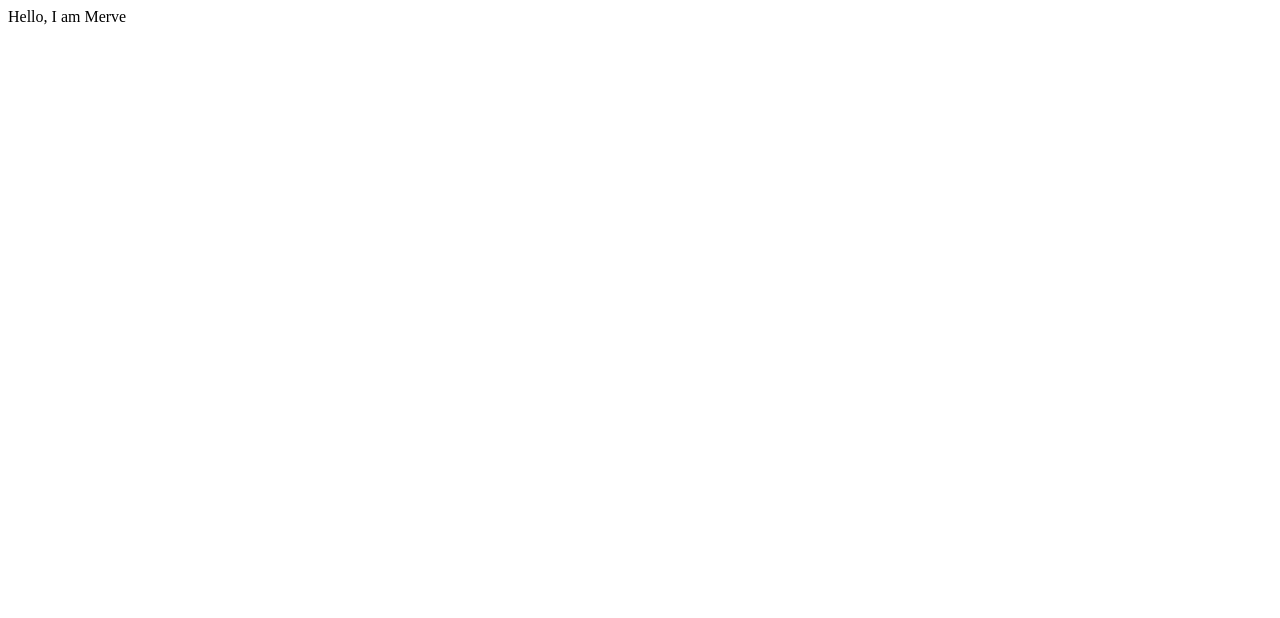
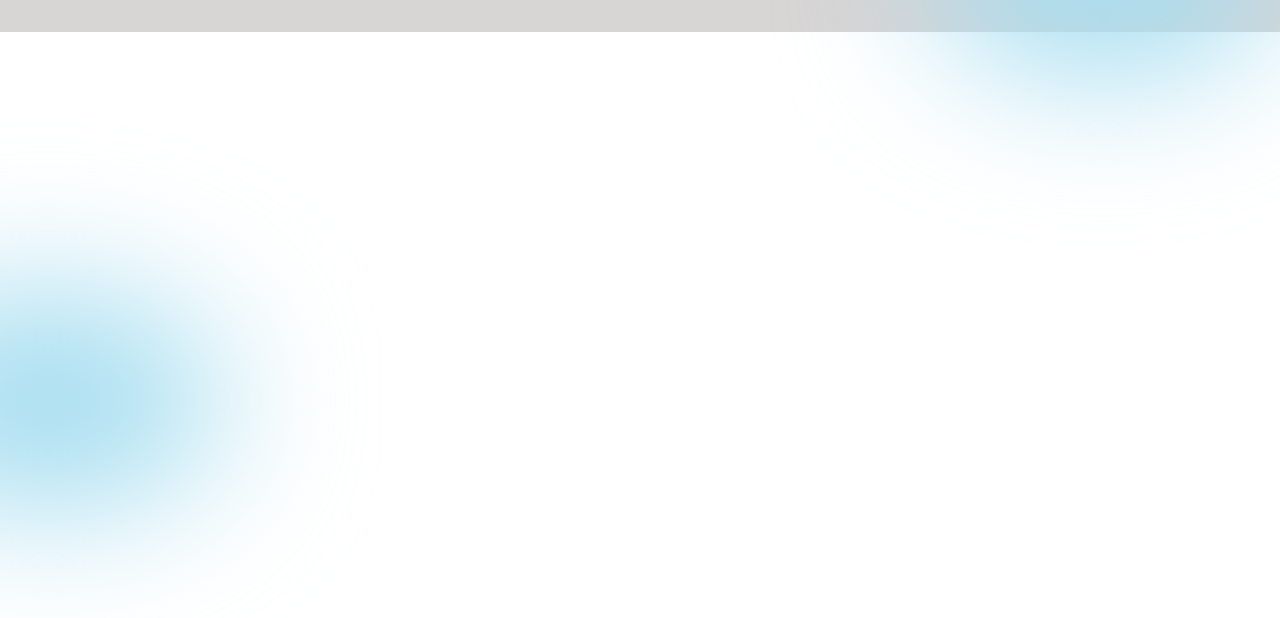
Before and after one commit to mervebilgin/Social_Media_Website, a React (Create React App) app in the folder client/: page / in a window 1280 px wide. Shown: the top 618 px of the page. Built offline with nearby package versions, Linux system fonts and the light colour scheme.

Commit message:
Create App component

```diff
--- a/client/public/index.html
+++ b/client/public/index.html
@@ -1,20 +1,27 @@
 <!DOCTYPE html>
 <html lang="en">
-
   <head>
     <meta charset="utf-8" />
-    <link rel="icon" href="%PUBLIC_URL%/favicon.ico" />
     <meta name="viewport" content="width=device-width, initial-scale=1" />
     <meta name="theme-color" content="#000000" />
     <meta
       name="description"
       content="Web site created using create-react-app"
     />
-    <link rel="apple-touch-icon" href="%PUBLIC_URL%/logo192.png" />
-    <link rel="manifest" href="%PUBLIC_URL%/manifest.json" />
+    <link rel="preconnect" href="https://fonts.googleapis.com" />
+    <link rel="preconnect" href="https://fonts.gstatic.com" crossorigin />
+    <link
+      href="https://fonts.googleapis.com/css2?family=Inter:wght@400;600;700&display=swap"
+      rel="stylesheet"
+    />
+    <style>
+      body{
+        font-family: 'Inter', sans-serif;
+        margin: 0;
+      }
+    </style>
     <title>Bilgin Media</title>
   </head>
-
   <body>
     <noscript>You need to enable JavaScript to run this app.</noscript>
     <div id="root"></div>
--- a/client/src/App.css
+++ b/client/src/App.css
@@ -1,4 +1,5 @@
 :root {
+  --pink: #dc3545;
   --yellow: #f5c32c;
   --orange: #fca61f;
   --black: #242d49;
@@ -8,8 +9,29 @@
   --cardColor: rgba(255, 255, 255, 0.64);
   --buttonBg: linear-gradient(98.63deg, #f9a225 0%, #f95f35 100%);
   --inputColor: rgba(40, 52, 62, 0.07);
-  --photo: #4CB256;
-  --video: #4A4EB7;
-  --location: #EF5757;
---shedule: #E1AE4A;
+  --photo: #4cb256;
+  --video: #4a4eb7;
+  --location: #ef5757;
+  --shedule: #e1ae4a;
 }
+
+/* Header section on Home Page */
+.App{
+  overflow: hidden;
+  color: var(--black);
+  background: #d8d5d5;
+  /* background: linear-gradient(180deg, #DC3545 26.71%, #FF6456 99.36%);  */
+  padding: 1rem 1rem;
+}
+
+/* Home Page */
+.blur{
+  position: absolute;
+  width: 22rem;
+  height: 14rem;
+  border-radius: 50%;
+  background: #a6ddf0;
+  filter: blur(72px)
+}
+
+/* background: linear-gradient(180deg, #DC3545 26.71%, #FF6456 99.36%); */
--- a/client/src/App.js
+++ b/client/src/App.js
@@ -2,7 +2,9 @@ import "./App.css"
 function App() {
   return (
     <div className="App">
-        Hello, I am Merve
+        <div className="blur" style={{top: '-18%', right: '0'}}></div>
+        <div className="blur" style={{top: '36%', left: '-8rem'}}></div>
+
     </div>
   );
 }
```
Also changed, not shown: 1 other file (tests, documents, lock files or other folders).
